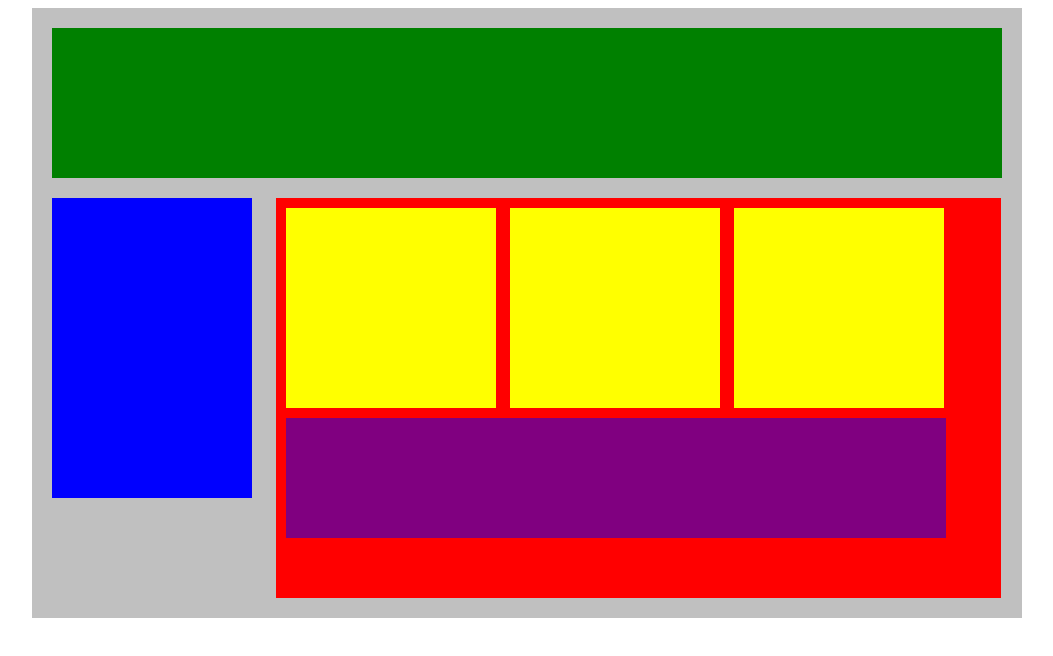
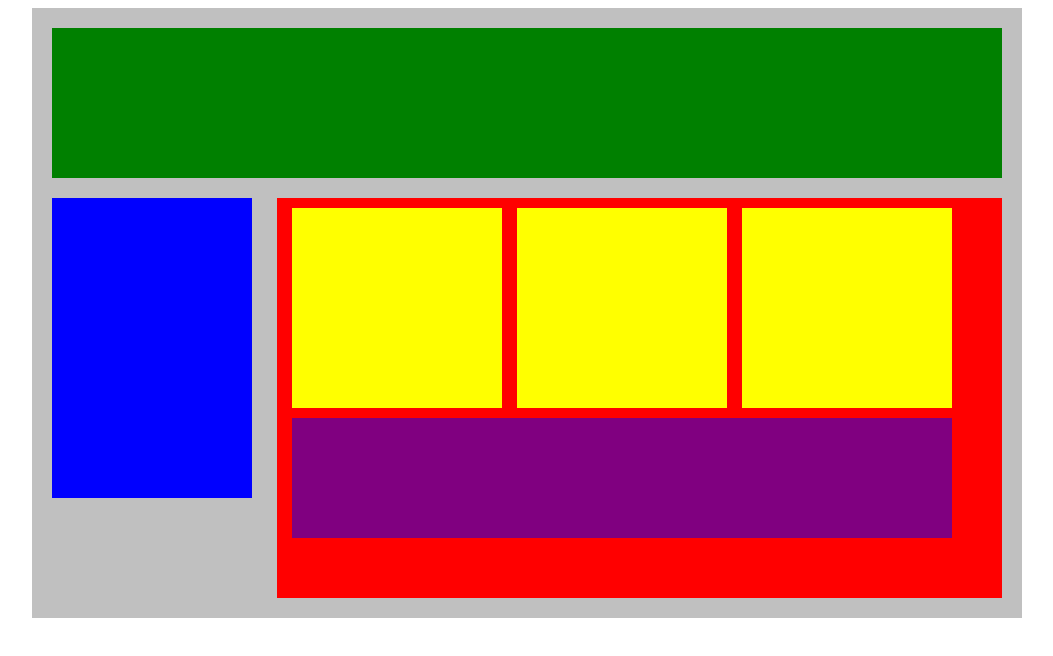
Before and after one commit to nprater86/Plotting_Our_Blocks, a plain HTML site: page index.html in a window 1280 px wide. Shown: the whole page, without its empty margins (113-1166 px from the left). Drawn offline with Linux system fonts and the light colour scheme.

Commit message:
changed up divs

```diff
--- a/style.css
+++ b/style.css
@@ -20,7 +20,7 @@
     height: 300px;
     width: 200px;
     background-color: blue;
-    margin-right: 20px;
+    margin-right: 25px;
 }
 
 .main {
@@ -33,12 +33,12 @@
     height: 200px;
     width: 210px;
     background-color: yellow;
-    margin: 10px 0px 0px 10px;
+    margin: 10px 0px 0px 15px;
 }
 
 #advertisement {
     height: 120px;
     width: 660px;
     background-color: purple;
-    margin: 10px 0px 0px 10px;
+    margin: 10px 0px 0px 15px;
 }
```
Also changed, not shown: index.html (+2 -6 lines).
